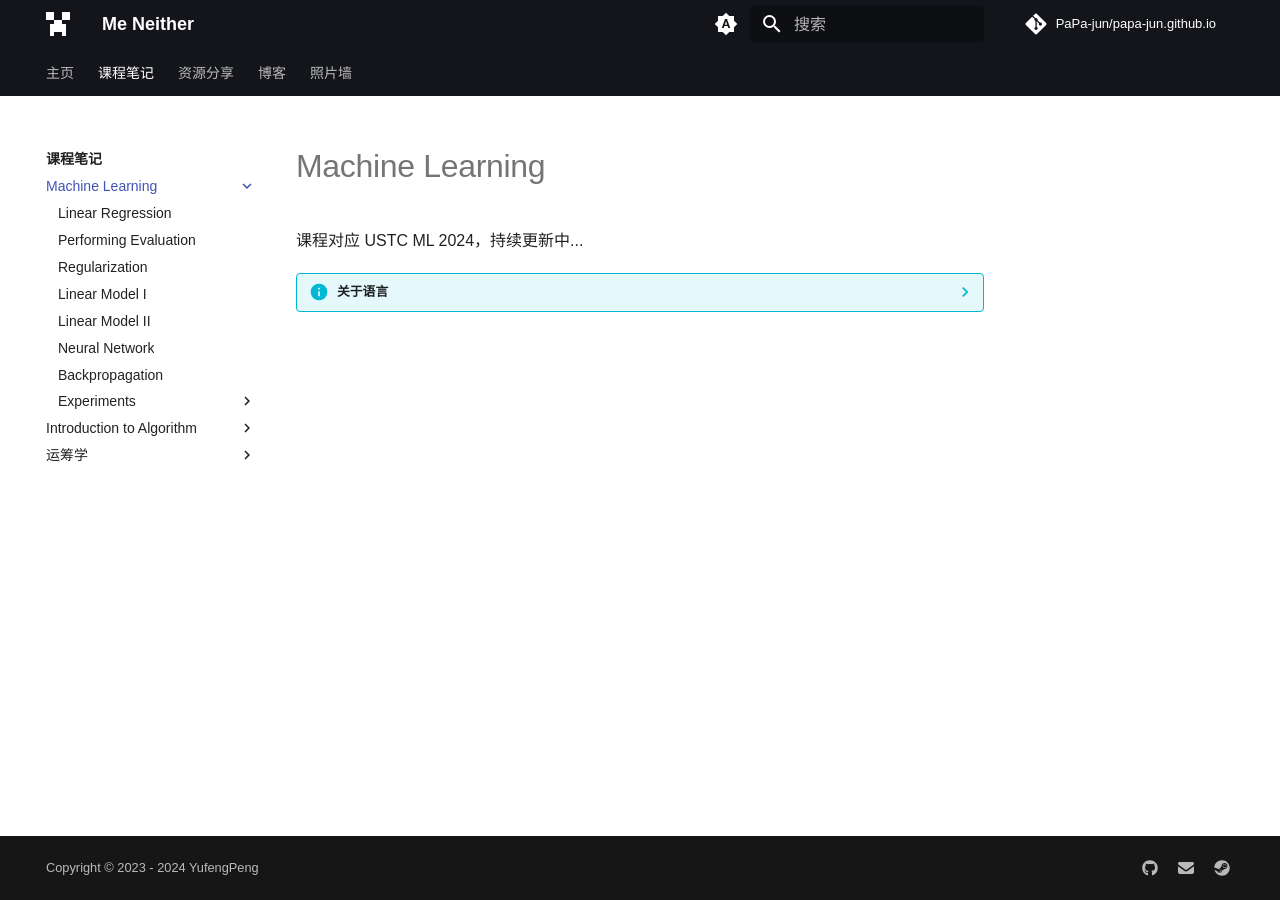
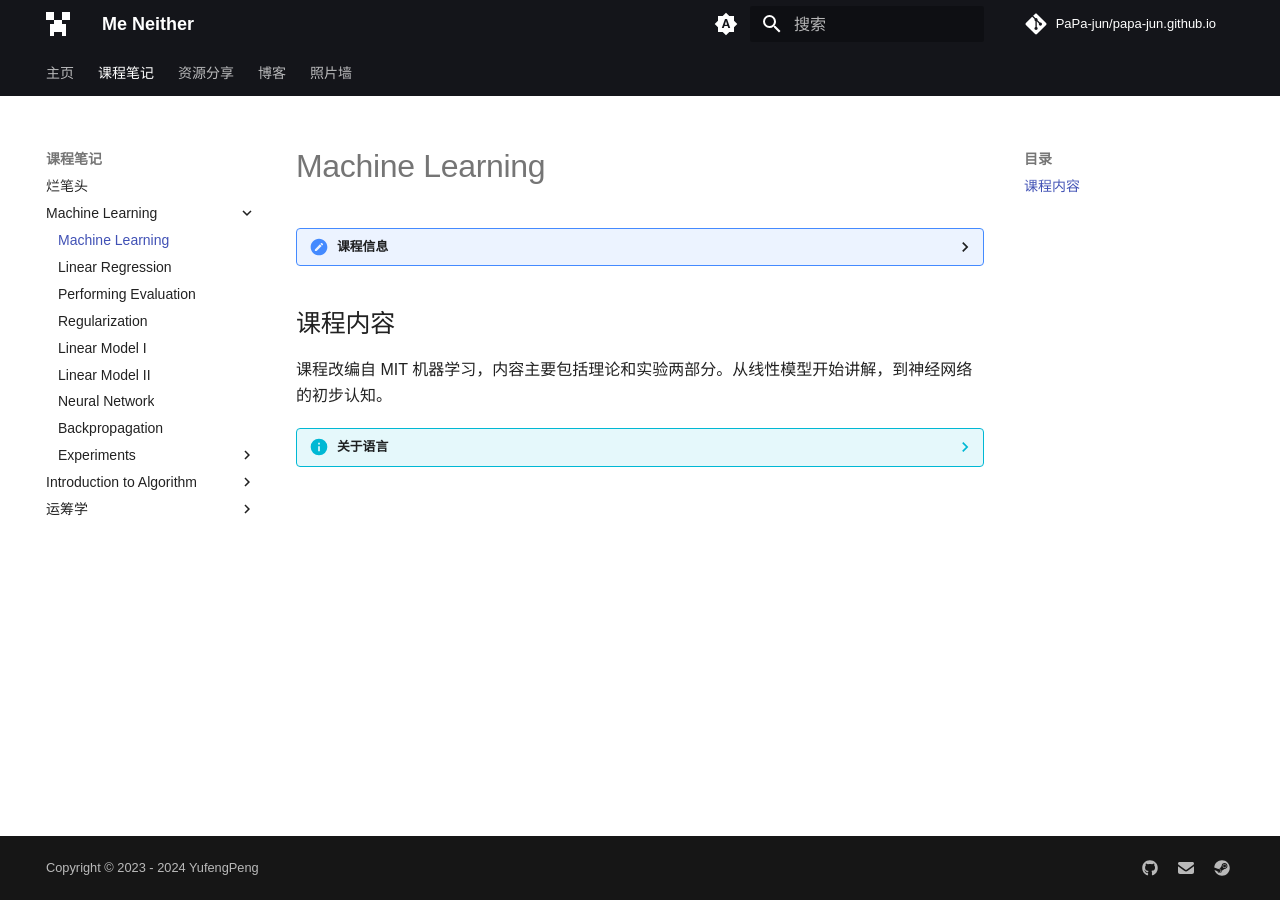
Before and after one commit to PaPa-jun/papa-jun.github.io, an MkDocs documentation site: the page built from docs/notes/MathineLearning/index.md, in a window 1280 px wide. Built offline with MkDocs 1.6.1 and Material for MkDocs 9.7.7, drawn with Linux system fonts in a browser that asks for light colours; some web fonts are replaced; comment, search, counter and statistics services are not loaded.

Commit message:
updata workflows and some expressions.

```diff
--- a/docs/notes/MathineLearning/index.md
+++ b/docs/notes/MathineLearning/index.md
@@ -1,6 +1,13 @@
 # Machine Learning
 
-课程对应 USTC ML 2024，持续更新中...
+??? abstrct "课程信息"
+    **授课教师**：和向南、王翔
+
+    **参考教材**：周志华 著. 机器学习, 北京: 清华大学出版社, 2016年1月.
+
+## 课程内容
+
+课程改编自 MIT 机器学习，内容主要包括理论和实验两部分。从线性模型开始讲解，到神经网络的初步认知。
 
 ??? info "关于语言"
     由于授课是用英文 PPT 以及课程改编自 MIT，因此本笔记也多用英文撰写。
--- a/mkdocs.yml
+++ b/mkdocs.yml
@@ -17,6 +17,7 @@
     - Neural Network: notes/MathineLearning/NeuralNetwork.md
     - Backpropagation: notes/MathineLearning/Backpropagation.md
     - Experiments:
+      - notes/MathineLearning/exp.md
       - GPU Performance: notes/MathineLearning/GPUPerformance.md
       - Neural Network: notes/MathineLearning/iris.md
   - Introduction to Algorithm:
@@ -66,7 +67,7 @@
     - navigation.instant
     - navigation.tabs
     - navigation.prune
-    - navigation.indexes
+    # - navigation.indexes
     - toc.follow
     - search.suggest
     - search.highlight
```
Also changed, not shown: docs/blog/index.md (+1 -1 lines), docs/notes/MathineLearning/exp.md (added, +3 -0 lines), docs/notes/index.md (+3 -2 lines), docs/photos/index.md (+1 -1 lines), docs/resources/index.md (+1 -1 lines), 1 other file.
